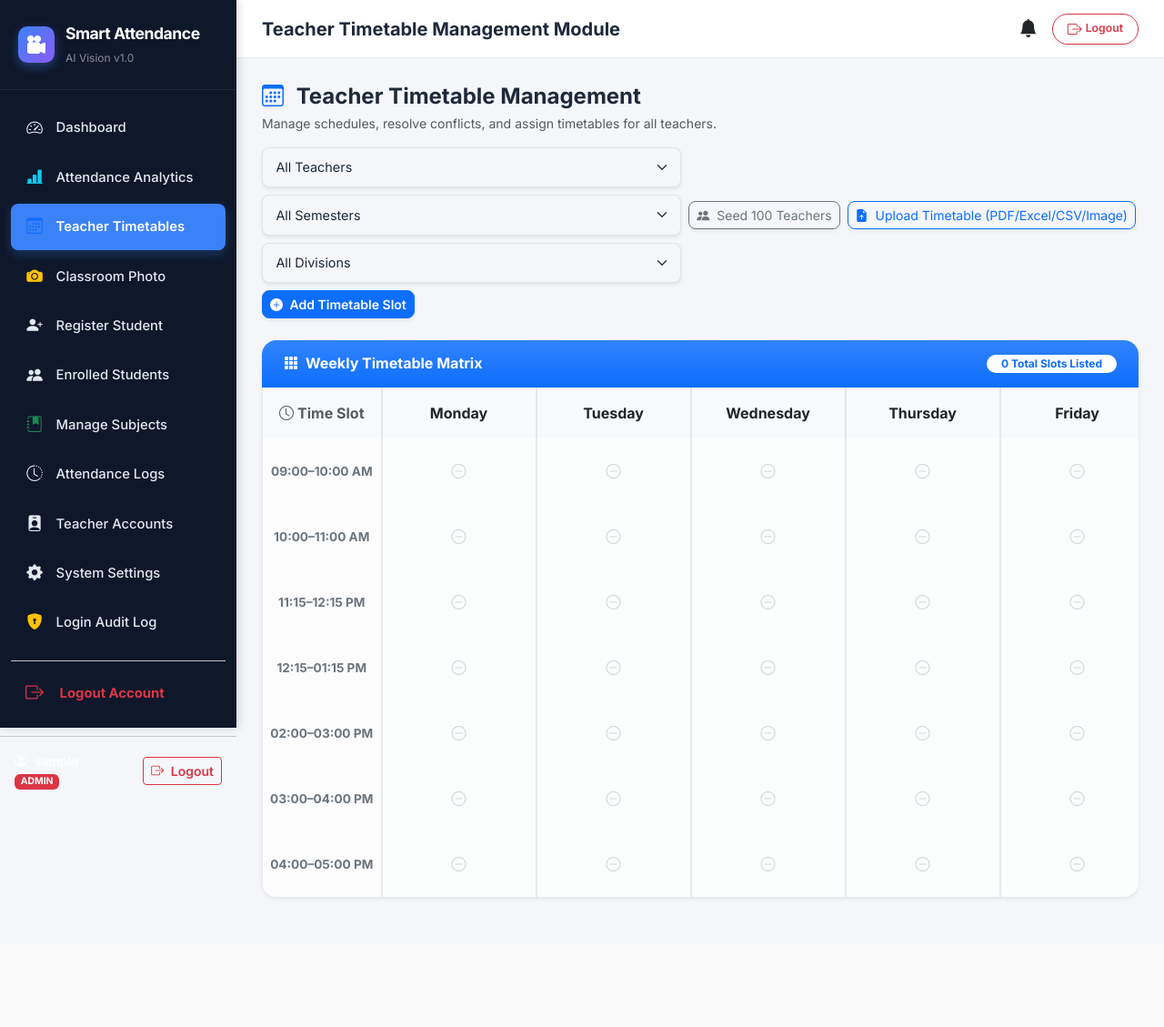
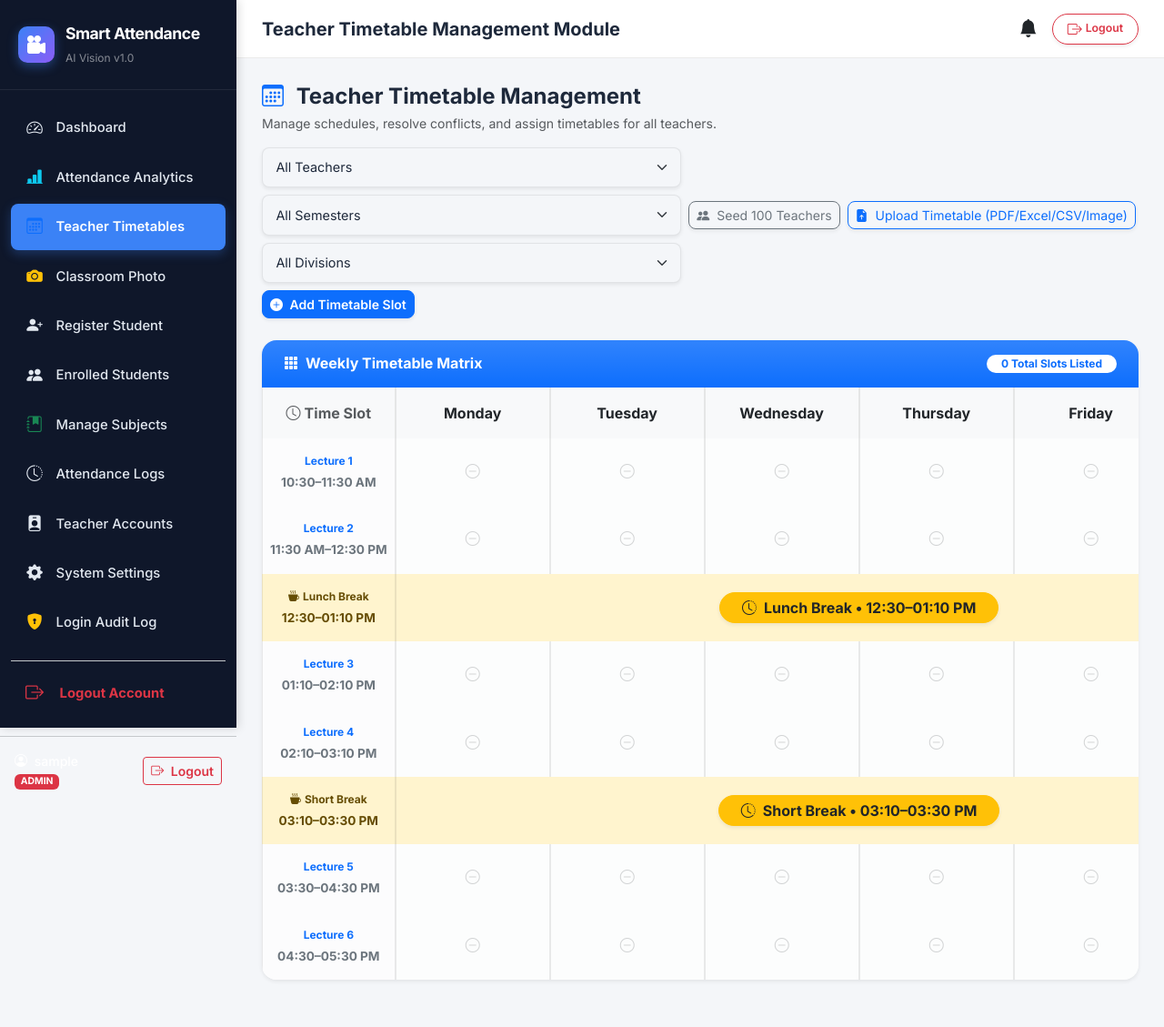
Before and after one commit to dp500518-alt/AI-attendance-, a Flask app: page /timetable in a window 1280 px wide. Shown: the whole page at 91% size. Before the commit the page ends 988 px from the top, so only its background shows below. Run offline with Flask 3, Linux system fonts and the light colour scheme; the visitor is signed in with stand-in values (Sample User, id 1); data comes from the database, SQL or seed files in the repository; data that the repository does not hold is empty.

Commit message:
Update Lecture Schedule timing structure (Lectures 1-6 and Breaks)

```diff
--- a/database.py
+++ b/database.py
@@ -261,6 +261,20 @@ def init_db():
     # Default settings
     cursor.execute("INSERT OR IGNORE INTO Settings (key, value) VALUES ('recognition_threshold', ?)",
                    (str(config.RECOGNITION_THRESHOLD),))
+
+    # Auto-migrate legacy/old timetable time slots to new Lecture Schedule timing
+    time_mappings = [
+        (('09:00', '10:00'), ('10:30', '11:30')),
+        (('10:00', '11:00'), ('11:30', '12:30')),
+        (('11:15', '12:15'), ('13:10', '14:10')),
+        (('12:15', '13:15'), ('14:10', '15:10')),
+        (('14:00', '15:00'), ('15:30', '16:30')),
+        (('15:00', '16:00'), ('16:30', '17:30')),
+        (('16:00', '17:00'), ('16:30', '17:30')),
+    ]
+    for old_s, new_s in time_mappings:
+        cursor.execute("UPDATE teacher_timetable SET start_time = ?, end_time = ? WHERE start_time = ? AND end_time = ?", (new_s[0], new_s[1], old_s[0], old_s[1]))
+        cursor.execute("UPDATE Timetable SET start_time = ?, end_time = ? WHERE start_time = ? AND end_time = ?", (new_s[0], new_s[1], old_s[0], old_s[1]))
 
     conn.commit()
     conn.close()
@@ -1104,13 +1118,12 @@ def seed_100_teachers_and_timetables():
 
     days = ["Monday", "Tuesday", "Wednesday", "Thursday", "Friday", "Saturday"]
     slots = [
-        ("09:00", "10:00"),
-        ("10:00", "11:00"),
-        ("11:15", "12:15"),
-        ("12:15", "13:15"),
-        ("14:00", "15:00"),
-        ("15:00", "16:00"),
-        ("16:00", "17:00")
+        ("10:30", "11:30"),
+        ("11:30", "12:30"),
+        ("13:10", "14:10"),
+        ("14:10", "15:10"),
+        ("15:30", "16:30"),
+        ("16:30", "17:30")
     ]
     divisions = ["Division A", "Division B", "Division C", "Division D"]
 
--- a/ocr_timetable.py
+++ b/ocr_timetable.py
@@ -217,13 +217,21 @@ def parse_raw_text_grid(grid, teacher_default, dept_default):
             ("CS601", "Artificial Intelligence"),
             ("IT501", "Web Technology")
         ]
+        default_slots = [
+            ("10:30", "11:30"),
+            ("11:30", "12:30"),
+            ("13:10", "14:10"),
+            ("14:10", "15:10"),
+            ("15:30", "16:30"),
+        ]
         for idx, day in enumerate(DAYS_OF_WEEK[:5]):
             subj_pair = default_subjects[idx % len(default_subjects)]
+            slot_t = default_slots[idx % len(default_slots)]
             entries.append({
                 'day_of_week': day,
                 'day': day,
-                'start_time': f"{9 + idx:02d}:00",
-                'end_time': f"{10 + idx:02d}:00",
+                'start_time': slot_t[0],
+                'end_time': slot_t[1],
                 'subject_name': subj_pair[1],
                 'subject_code': subj_pair[0],
                 'semester': "Semester 4",
--- a/templates/classroom.html
+++ b/templates/classroom.html
@@ -34,7 +34,7 @@
                         <i class="bi bi-geo-alt-fill me-1"></i>Classroom: {{ active_slot.room_number if active_slot and active_slot.room_number else 'Room 302' }}
                     </span>
                     <span class="badge bg-warning-subtle text-dark border border-warning-subtle px-3 py-2 fs-6 fw-semibold">
-                        <i class="bi bi-clock-fill me-1"></i>Time: {{ active_slot.start_time if active_slot else '10:00' }} - {{ active_slot.end_time if active_slot else '11:00' }}
+                        <i class="bi bi-clock-fill me-1"></i>Time: {{ active_slot.start_time if active_slot else '10:30' }} - {{ active_slot.end_time if active_slot else '11:30' }}
                     </span>
                 </div>
             </div>
--- a/templates/timetable.html
+++ b/templates/timetable.html
@@ -84,18 +84,33 @@
             </thead>
             <tbody>
                 {% set standard_slots = [
-                    ('09:00', '10:00', '09:00–10:00 AM'),
-                    ('10:00', '11:00', '10:00–11:00 AM'),
-                    ('11:15', '12:15', '11:15–12:15 PM'),
-                    ('12:15', '13:15', '12:15–01:15 PM'),
-                    ('14:00', '15:00', '02:00–03:00 PM'),
-                    ('15:00', '16:00', '03:00–04:00 PM'),
-                    ('16:00', '17:00', '04:00–05:00 PM')
+                    ('10:30', '11:30', '10:30–11:30 AM', 'Lecture 1', False),
+                    ('11:30', '12:30', '11:30 AM–12:30 PM', 'Lecture 2', False),
+                    ('12:30', '13:10', '12:30–01:10 PM', 'Lunch Break', True),
+                    ('13:10', '14:10', '01:10–02:10 PM', 'Lecture 3', False),
+                    ('14:10', '15:10', '02:10–03:10 PM', 'Lecture 4', False),
+                    ('15:10', '15:30', '03:10–03:30 PM', 'Short Break', True),
+                    ('15:30', '16:30', '03:30–04:30 PM', 'Lecture 5', False),
+                    ('16:30', '17:30', '04:30–05:30 PM', 'Lecture 6', False)
                 ] %}
 
-                {% for st, et, label in standard_slots %}
+                {% for st, et, label, slot_name, is_break in standard_slots %}
+                {% if is_break %}
+                <tr class="table-warning bg-warning bg-opacity-10">
+                    <td class="bg-warning bg-opacity-10 fw-bold text-warning-emphasis text-nowrap py-3 align-middle" style="font-size: 0.85rem;">
+                        <span class="d-block text-warning-emphasis fw-bold mb-1" style="font-size: 0.75rem;"><i class="bi bi-cup-hot-fill me-1"></i>{{ slot_name }}</span>
+                        {{ label }}
+                    </td>
+                    <td colspan="6" class="text-center text-muted fw-semibold py-3 align-middle bg-warning bg-opacity-10" style="font-size: 0.85rem;">
+                        <span class="badge bg-warning text-dark border border-warning shadow-sm px-4 py-2 rounded-pill fs-6 fw-bold">
+                            <i class="bi bi-clock-history me-2"></i>{{ slot_name }} &bull; {{ label }}
+                        </span>
+                    </td>
+                </tr>
+                {% else %}
                 <tr>
                     <td class="bg-light-subtle fw-bold text-secondary text-nowrap py-3 align-middle" style="font-size: 0.85rem;">
+                        <span class="d-block text-primary fw-bold mb-1" style="font-size: 0.75rem;">{{ slot_name }}</span>
                         {{ label }}
                     </td>
                     {% for day in days %}
@@ -275,6 +290,7 @@
                     </td>
                     {% endfor %}
                 </tr>
+                {% endif %}
                 {% endfor %}
             </tbody>
         </table>
@@ -403,11 +419,11 @@
                     <div class="row g-3 mb-3">
                         <div class="col-md-6">
                             <label class="form-label fw-semibold">Start Time <span class="text-danger">*</span></label>
-                            <input type="time" name="start_time" class="form-control rounded-3" value="09:00" required>
+                            <input type="time" name="start_time" class="form-control rounded-3" value="10:30" required>
                         </div>
                         <div class="col-md-6">
                             <label class="form-label fw-semibold">End Time <span class="text-danger">*</span></label>
-                            <input type="time" name="end_time" class="form-control rounded-3" value="10:00" required>
+                            <input type="time" name="end_time" class="form-control rounded-3" value="11:30" required>
                         </div>
                     </div>
                 </div>
```
